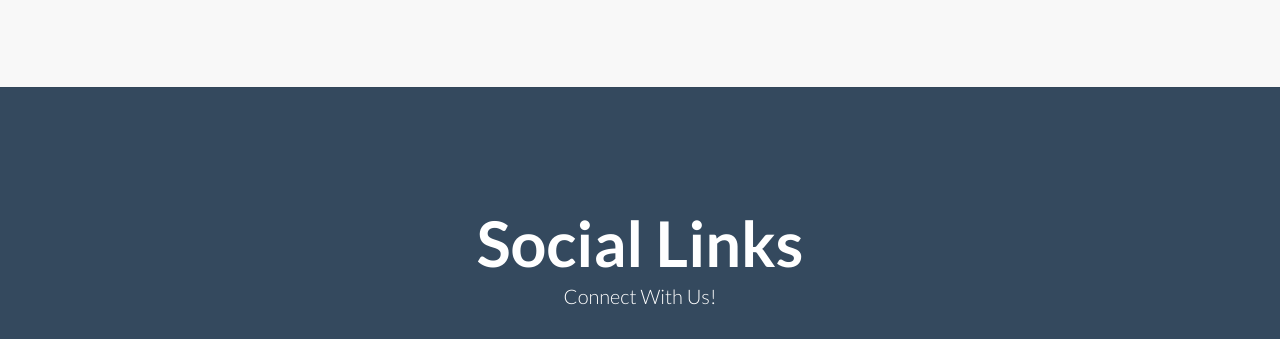
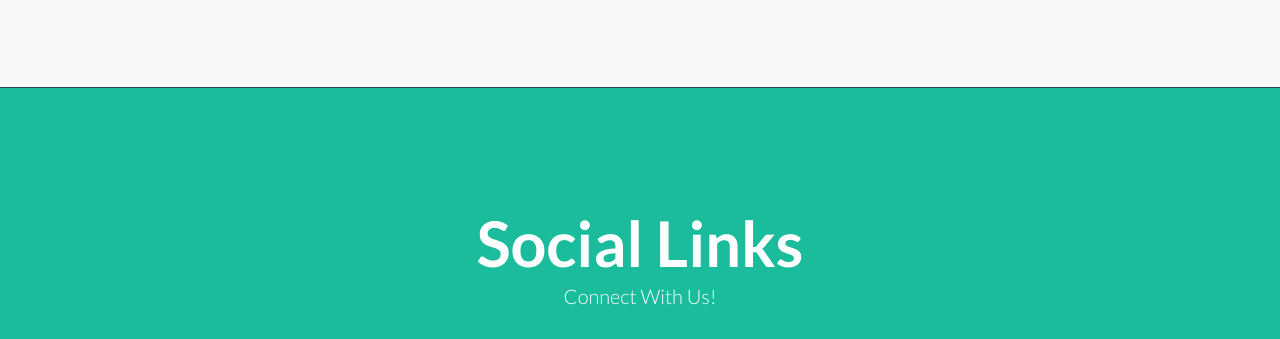
Before and after one commit to Hernunnos/godsofmayhem.github.io, a plain HTML site: page index.html in a window 1280 px wide. Shown: the part 3903-4242 px from the top of the page. Drawn offline with nearby package versions, Linux system fonts and the light colour scheme; a web font is replaced by a local one.

Commit message:
Changed Background
Social icons were the same color as background

```diff
--- a/css/general.css
+++ b/css/general.css
@@ -25,7 +25,7 @@ body, html {
 .content-section-c {
 	border-top: 1px solid #32465A;
 	border-bottom: 1px solid #32465A;
-	background-color: #34495e;
+	background-color: #1abc9c;
 	padding: 90px 0;
 }
 
```
